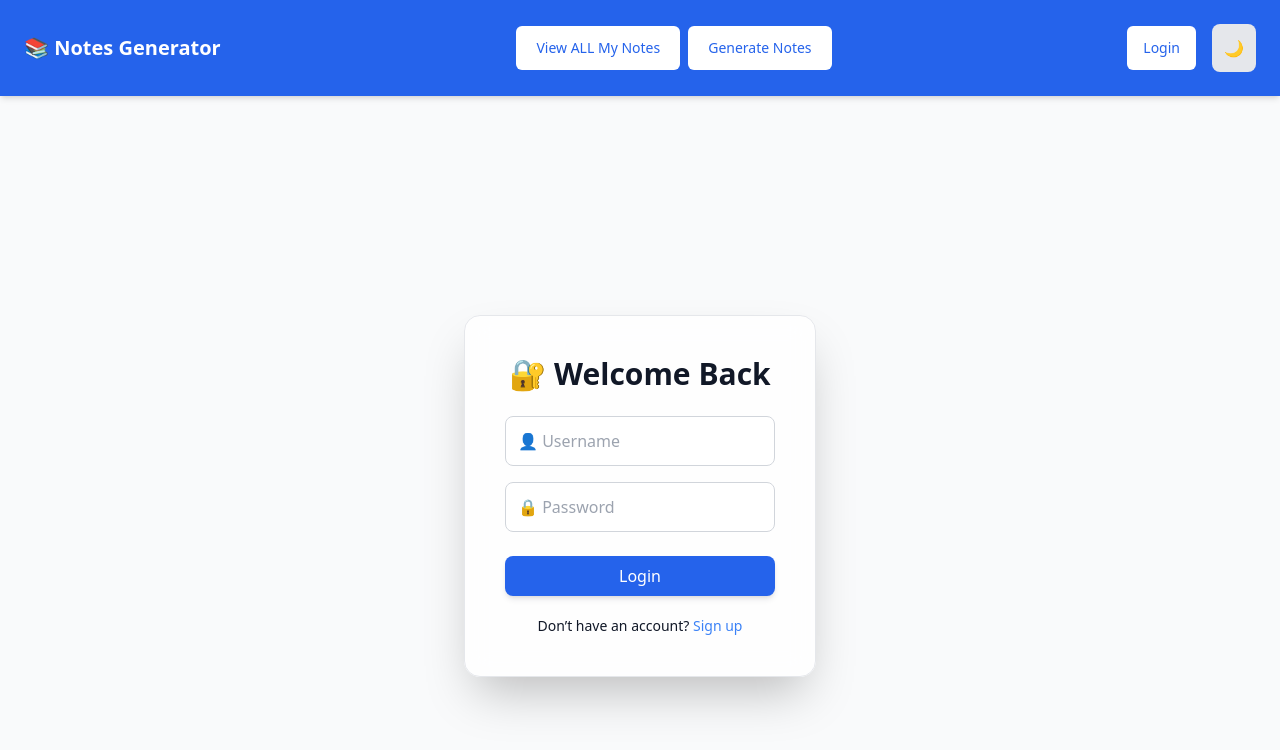
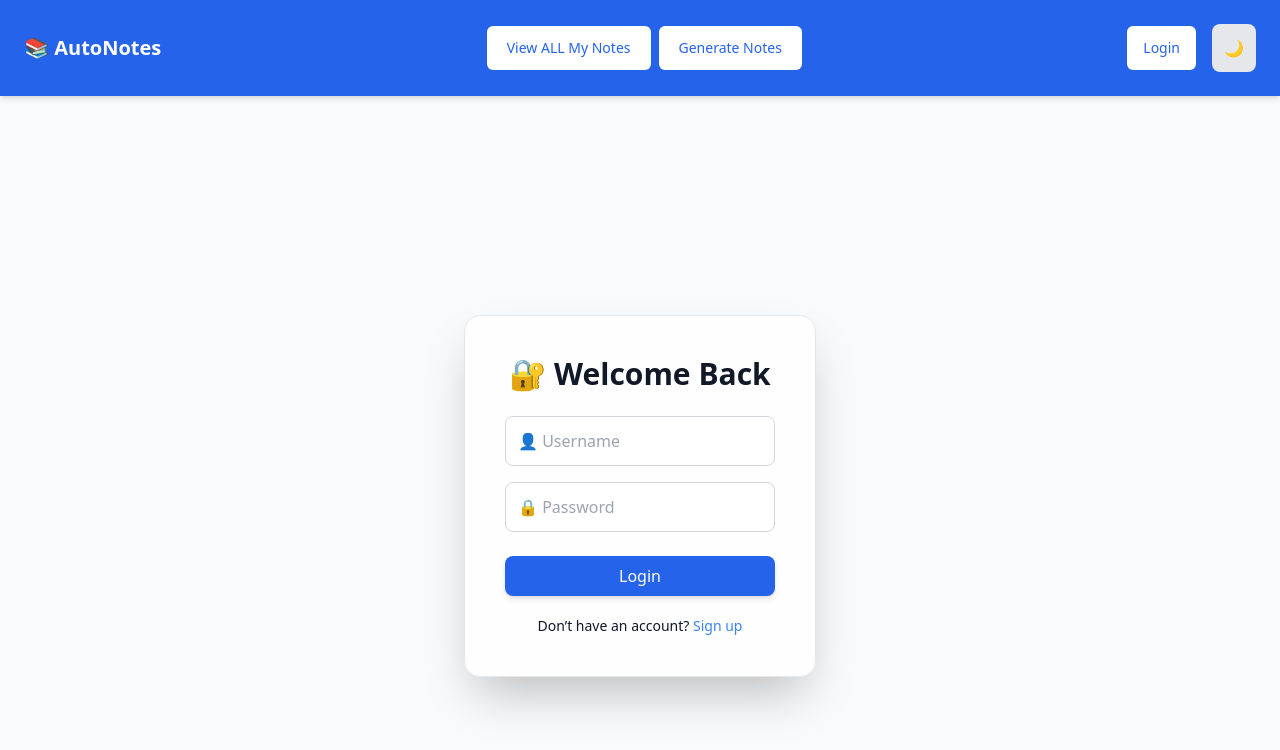
Before and after one commit to rishi539/devops, a React (Vite) app in the folder NotesGen/LinkToNotes/: page /login in a window 1280 px wide. Shown: the top 750 px of the page. Built offline with nearby package versions, Linux system fonts and the light colour scheme.

Commit message:
Rename title from 'Notes Generator' to 'AutoNotes'

```diff
--- a/NotesGen/LinkToNotes/src/components/Navbar.jsx
+++ b/NotesGen/LinkToNotes/src/components/Navbar.jsx
@@ -29,7 +29,7 @@ const Navbar = () => {
         className="font-bold text-xl cursor-pointer"
         onClick={() => navigate("/notes")}
       >
-        📚 Notes Generator
+        📚 AutoNotes
       </h1>
 
       {/* Navigation buttons */}
```
